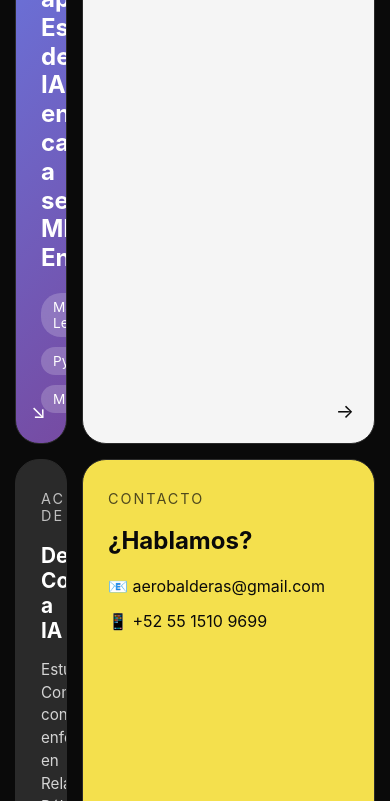
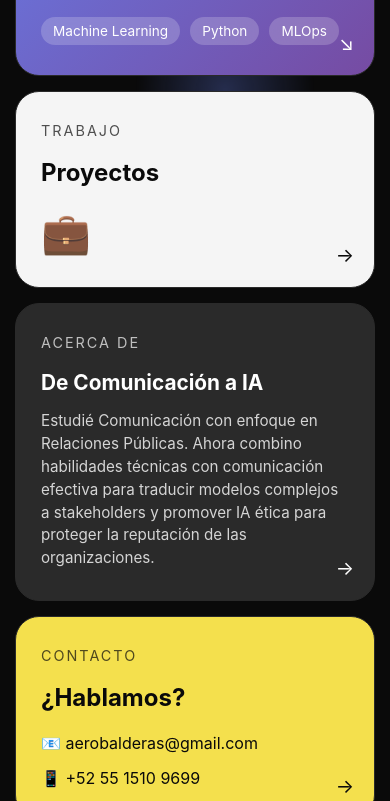
Before and after one commit to aerobalderas/aerobalderas.github.io, a plain HTML site: page index.html in a window 390 px wide. Shown: the part 596-1397 px from the top of the page. Drawn offline with Linux system fonts and the light colour scheme.

Commit message:
Update index.html
V3 optimización vertical, las tarjetas ocupan todo el ancho de la pantalla

```diff
--- a/index.html
+++ b/index.html
@@ -72,6 +72,8 @@
             display: grid;
             grid-template-columns: repeat(auto-fit, minmax(300px, 1fr));
             gap: 20px;
+            position: relative;
+            z-index: 1;
         }
 
         .card {
@@ -271,19 +273,23 @@
                 padding: 40px 15px;
             }
 
-            .card.blue {
-                grid-column: span 1;
-                min-height: auto;
-            }
-
             .grid-container {
-                grid-template-columns: 1fr;
+                grid-template-columns: 1fr !important;
                 padding: 20px 15px;
                 gap: 15px;
+                display: flex;
+                flex-direction: column;
             }
 
             .card {
                 padding: 30px 25px;
+                width: 100%;
+                grid-column: 1 !important;
+            }
+
+            .card.blue {
+                grid-column: 1 !important;
+                min-height: auto;
             }
 
             .card-content {
@@ -312,10 +318,6 @@
             .floating-shape {
                 width: 200px;
                 height: 200px;
-            }
-
-            .card.dark[style*="grid-column: span 2"] {
-                grid-column: span 1;
             }
         }
 
```
